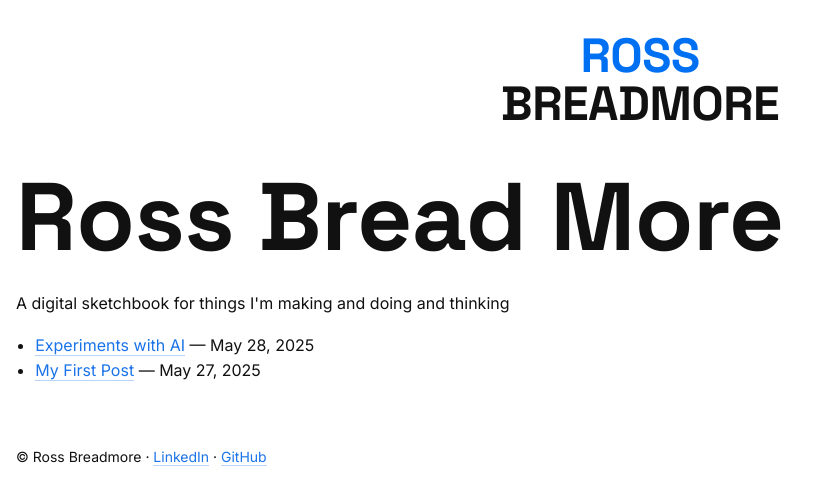
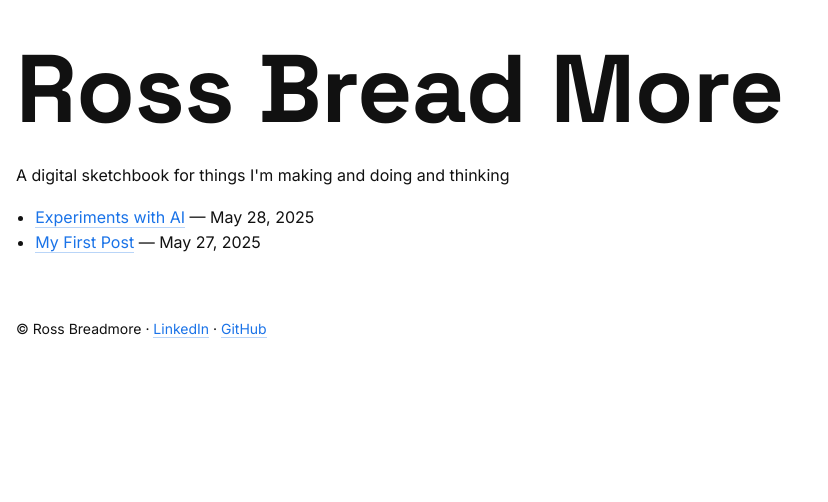
Before and after one commit to rossbreadmore/rossbreadmore_site, an Eleventy site: page index.njk in a window 1280 px wide. Shown: the whole page, without its empty margins (0-828 px from the left). Built offline with nearby package versions, Linux system fonts and the light colour scheme; Eleventy itself is replaced by a stand-in of ours; files that its build step writes are made by us from their sources.

Commit message:
Add styled visual header logo remove

```diff
--- a/index.njk
+++ b/index.njk
@@ -1,11 +1,6 @@
 ---
 layout: home.njk
 ---
-<header class="site-logo">
-  <h1><span class="logo-highlight">Ross</span><br>Breadmore</h1>
-</header>
-
-
 
 <h1 class="hero-title">Ross Bread More</h1>
 
--- a/styles.css
+++ b/styles.css
@@ -125,23 +125,3 @@ footer {
   margin: 2rem 0;
   text-align: center;
 }
-
-.site-logo {
-  font-family: 'Space Grotesk', sans-serif;
-  font-weight: 700;
-  font-size: clamp(3rem, 10vw, 6rem);
-  line-height: 1;
-  text-transform: uppercase;
-  letter-spacing: -1px;
-  margin: 2rem 0;
-  text-align: center;
-}
-
-.site-logo h1 {
-  margin: 0;
-  padding: 0;
-}
-
-.logo-highlight {
-  color: #0070f3; /* or any highlight color you like */
-}
```
